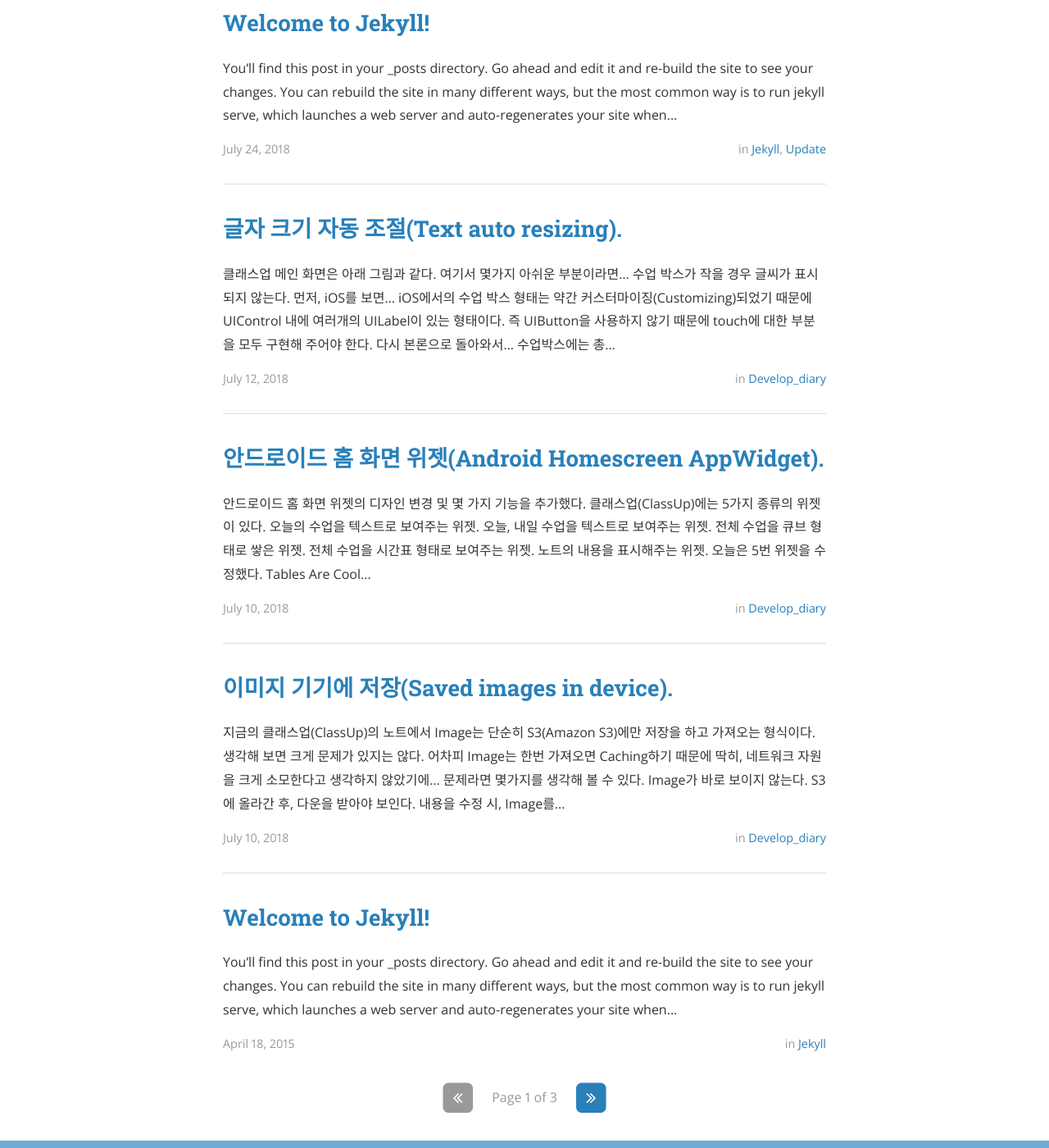
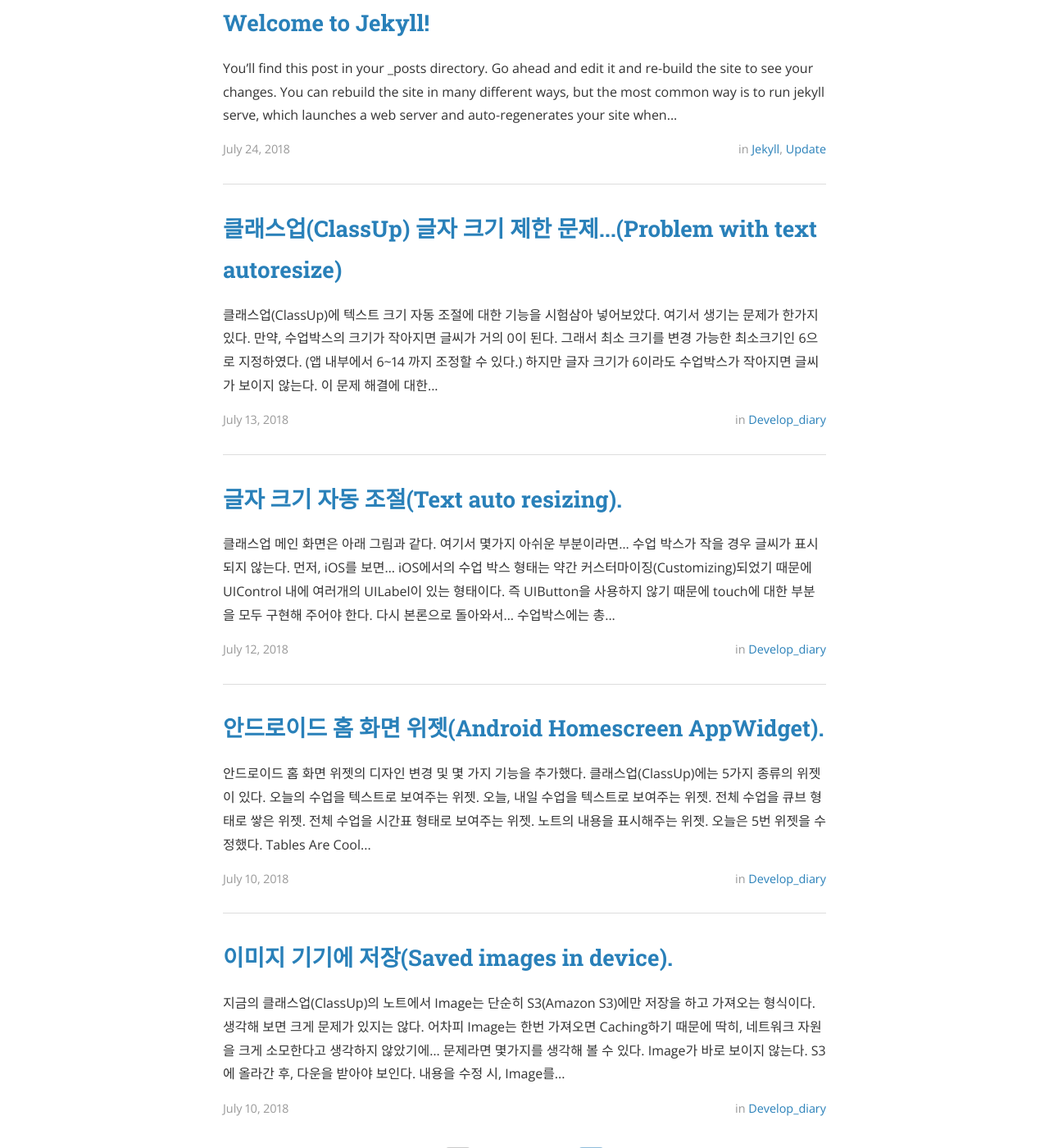
Before and after one commit to myksb1223/myksb1223.github.io, a Jekyll site: the page built from index.html, in a window 1280 px wide and 1400 px high, scrolled down 532 px. Shown: the whole window at 82% size. Built offline with Jekyll 4.4.1, drawn with Linux system fonts in a browser that asks for light colours; nearby versions of some CDN libraries; Markdown is read by kramdown in place of the engine named in the settings; the list of posts is cut into pages by our own code.

Commit message:
Add post

```diff
--- /dev/null
+++ b/_posts/2018-07-13-Problem-with-text-autoresize.md
@@ -0,0 +1,39 @@
+---
+layout: post
+title:  "클래스업(ClassUp) 글자 크기 제한 문제...(Problem with text autoresize)"
+date:   2018-07-13 19:08:00
+author: Seungbeom Kim
+categories: develop_diary
+---
+
+클래스업(ClassUp)에 텍스트 크기 자동 조절에 대한 기능을 시험삼아 넣어보았다.
+여기서 생기는 문제가 한가지 있다.
+
+만약, 수업박스의 크기가 작아지면 글씨가 거의 0이 된다. 그래서 최소 크기를 변경 가능한 최소크기인 6으로 지정하였다. (앱 내부에서 6~14 까지 조정할 수 있다.)
+하지만 글자 크기가 6이라도 수업박스가 작아지면 글씨가 보이지 않는다.
+
+이 문제 해결에 대한 이야기를 하기 전에 몇 가지 클래스업(ClassUp)의 수업 표시 방법에 대한 이해가 필요하다.
+
+클래스업은 시간표 화면의 특징
+1. 스크롤을 지원하지 않는다.
+즉, 화면 크기에 따라 수업박스 크기가 변한다. 시간의 최소단위는 5분.
+2. 사용자가 수업을 넣는 시간에 따라 시간표의 시간표시가 자동으로 변한다.
+예를 들면, 08시~10시, 16시~18시 수업을 넣으면 시간표는 08시~18시까지 시간을 표시하는 시간표가 된다. 여기서 18시~20시 수업을 넣으면 시간표는 08시~20시까지로 시간이 확장된다. 이 때, 최소 5분단위의 크기는 2시간 늘어난 만큼 줄어든다.
+
+<img src="{{ site.baseurl }}/assets/develop_diary/problem_autoresizing_1.jpg" title="AppWidget Picture 1" class="post-image"><img src="{{ site.baseurl }}/assets/develop_diary/problem_autoresizing_2.png" title="AppWidget Picture 2" class="post-image">
+
+
+간단하게 식으로 표현하면...
+screen_height : 화면 크기, delta_time : 종료시간 - 시작시간.
+5분의 height = screen_height / (delta_time * 60(분)) * 5(분)
+즉, delta_time이 증가하면 결국 5분의 height 값은 작아진다.
+
+그래서 생각해 낸 방법이 delta_time이 a라는 값을 넘어가면 화면이 스크롤이 가능하도록 만들지 사용자에게 물어보는 것이다.
+
+사용자가 만약 스크롤을 원하면, 5분의 height는 delta_time이 a라는 값일 때의 높이로 고정된다.
+
+이런 방법으로 어느 정도 문제가 해결되기는 한다. 하지만 5분, 10분 등으로 수업을 생성할 경우 어차피 글씨는 잘리거나 보이지 않을 것이다. 하지만 설마... 5분, 10분 수업을 넣는 사람이 있을까? 라는 생각을 하면서 나름 만족하고 있다...
+
+<img src="{{ site.baseurl }}/assets/develop_diary/problem_autoresizing_1.jpg" title="AppWidget Picture 1" class="post-image">
+
+혹시, 더 좋은 방법있다면 댓글이나 쪽지주세요~!
```
Also changed, not shown: _posts/2018-07-12-Text-auto-resizing.md (+0 -1 lines), assets/develop_diary/problem_autoresizing_1.png (added), assets/develop_diary/problem_autoresizing_2.png (added), assets/develop_diary/problem_autoresizing_3.png (added).
